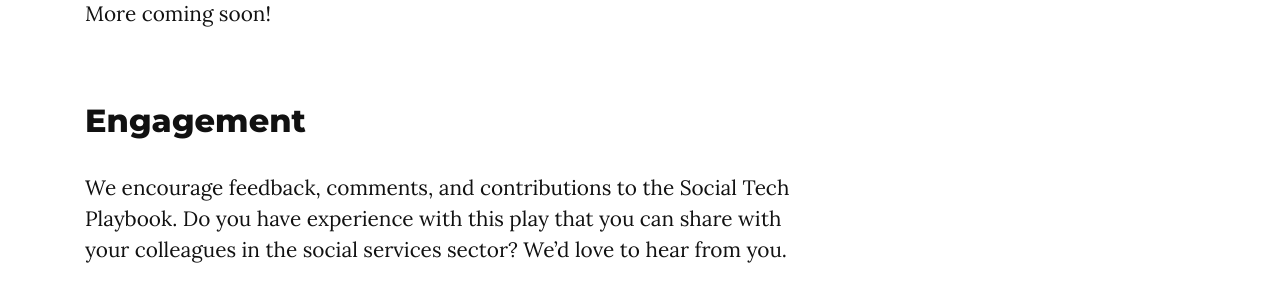
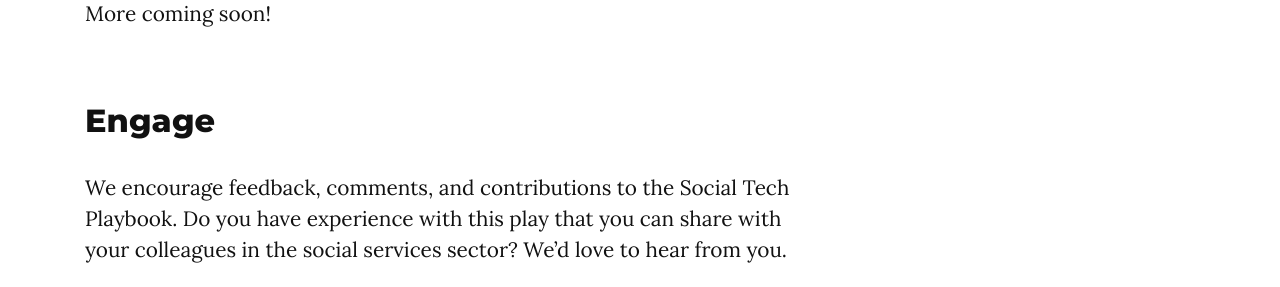
Before and after one commit to Social-Tech-Collab/socialtechcollaborative, a Jekyll site: the page built from _posts/2020-12-31-more-coming-soon.md, in a window 1280 px wide. Shown: the part 403-690 px from the top of the page. Built offline with Jekyll 4.4.1, drawn with Linux system fonts in a browser that asks for light colours; nearby versions of some CDN libraries; some web fonts are replaced.

Commit message:
active voice: engagement to engage

```diff
--- a/_includes/feedback.html
+++ b/_includes/feedback.html
@@ -1,4 +1,4 @@
-<h2>Engagement</h2>
+<h2>Engage</h2>
 <p>
   We encourage feedback, comments, and contributions to the Social Tech
   Playbook. Do you have experience with this play that you can share with your
```
